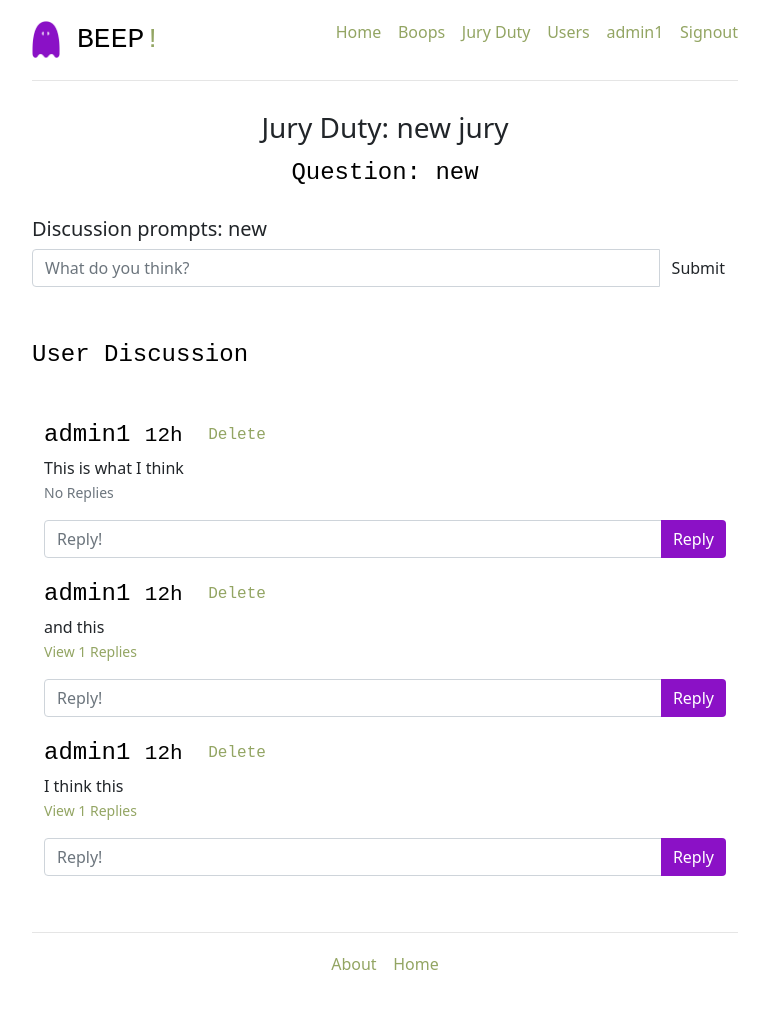
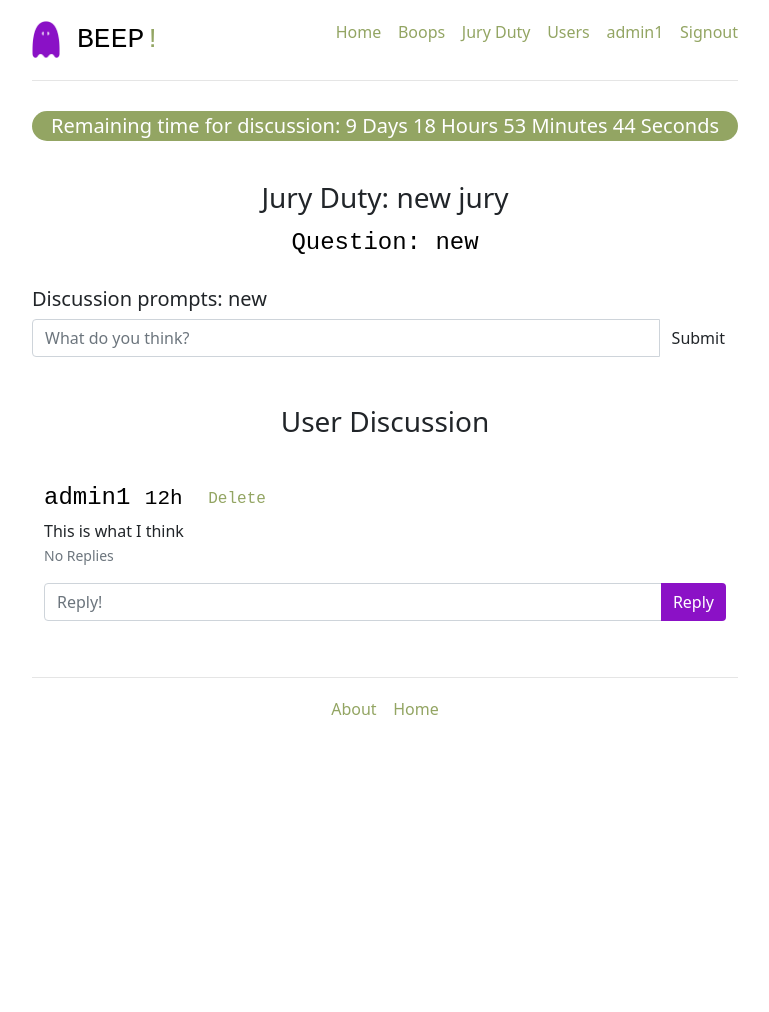
Before and after one commit to charlottemlong/globalaffairs, a Flask app: page /jury in a window 1280 px wide. Shown: the whole page, without its empty margins (255-1024 px from the left). After the commit the page ends 715 px from the top, so only its background shows below. Run offline with Flask 2, Linux system fonts and the light colour scheme; a user stored in the database is signed in; data comes from the database, SQL or seed files in the repository; both versions use the stored data as it was after the commit; some libraries are stand-ins or nearby versions.

Commit message:
Close a jury case

```diff
--- a/project/models.py
+++ b/project/models.py
@@ -1,6 +1,8 @@
 import datetime
 
 from project import db
+from datetime import timedelta
+import datetime
 
 class Tweet(db.Model):
     __tablename__ = 'tweets'
@@ -152,12 +154,14 @@ class Issue(db.Model):
     question = db.Column(db.String, nullable=False)
     type = db.Column(db.String, nullable=False, default=False)
     result = db.Column(db.String, default='In Progress')
+    end_date = db.Column(db.DateTime, nullable=False)
 
     def __init__(self, title=None, prompt=None, question=None, type=None):
         self.title = title
         self.prompt = prompt
         self.question = question
         self.type = type
+        self.end_date = datetime.datetime.now() + timedelta(days=10)
 
     def __repr__(self):
         return '<Issue {0} entitled {1}>'.format(self.id, self.title)
@@ -169,13 +173,15 @@ class Discussion_Comment(db.Model):
     user_id = db.Column(db.Integer, db.ForeignKey('users.id', ondelete="CASCADE"), nullable=False)
     comment = db.Column(db.String, nullable=False)
     posted = db.Column(db.DateTime, nullable=False)
+    archived = db.Column(db.String, nullable=False, default=False)
     poster = db.relationship("User", back_populates="discussion_comments", passive_deletes=True)
     replies = db.relationship('Reply', back_populates='disc_comment', passive_deletes=True)
 
-    def __init__(self, comment, posted, user_id):
+    def __init__(self, comment=None, posted=None, user_id=None, archived=False):
         self.comment = comment
         self.posted = posted
         self.user_id = user_id
+        self.archived = archived
 
     def __repr__(self):
         return '<Id {0} - {1}>'.format(self.tweet_id, self.tweet)
--- a/project/templates/admin.html
+++ b/project/templates/admin.html
@@ -62,10 +62,12 @@
             </a>
         </div>
         <div class="media-body">
-            <h4 class="media-heading">{{issue.id}} {{ issue.title }} </h4>
+            <h4 class="media-heading">{{issue.id}} {{ issue.title }}</h4>
             Question: {{issue.question}}
             <br>
-            Result: {{issue.result}}
+            Result: {{issue.result}} {% if issue.result == "In Progress" %}<a href="{{ url_for('users.close_jury', issue_id=issue.id )}}">Close Issue</a> {% endif %}
+            <br>
+            <a href="/">View Discussion</a>
         </div>
     </div>
     {% endfor %}
--- a/project/templates/jury.html
+++ b/project/templates/jury.html
@@ -5,12 +5,57 @@
 <h4>You are not currently on jury duty. Check back later to see if you're off the bench<span class = "exclamation">!</span></h4>
 <br>
 {% else %}
+
+
+
+<p id="time" style="text-align:center; background: #93a563; border-radius: 25px; color: white; font-size: 20px;">Remaining time for discussion: <span id="timer"></span></p>
+<br>
+
+<script>
+// Set the date we're counting down to and adjust month because of python & javascript differences
+var month = (parseInt("{{issue.end_date.month}}") - 1)
+var countDownDate = new Date("{{issue.end_date.year}}", month, "{{issue.end_date.day}}", "{{issue.end_date.hour}}", "{{issue.end_date.minute}}", "{{issue.end_date.second}}", 0);
+
+// Update the count down every 1 second
+//adapted from https://www.w3schools.com/howto/howto_js_countdown.asp
+var x = setInterval(function() {
+
+  // Get today's date and time
+  var now = new Date().getTime();
+
+  // Find the distance between now and the count down date
+  var distance = countDownDate - now;
+
+  // Time calculations for days, hours, minutes and seconds
+  var days = Math.floor(distance / (1000 * 60 * 60 * 24));
+  var hours = Math.floor((distance % (1000 * 60 * 60 * 24)) / (1000 * 60 * 60));
+  var minutes = Math.floor((distance % (1000 * 60 * 60)) / (1000 * 60));
+  var seconds = Math.floor((distance % (1000 * 60)) / 1000);
+
+  // Display the result in the element with id="timer"
+  document.getElementById("timer").innerHTML = days + " Days " + hours + " Hours "
+  + minutes + " Minutes " + seconds + " Seconds ";
+    //document.getElementById("timer").innerHTML = countDownDate;
+
+  // If the count down is finished, write some text
+  if (distance < 0) {
+    clearInterval(x);
+    document.getElementById("time").innerHTML = "Discussion time has concluded. Please vote.";
+    document.getElementById("discussionform").innerHTML = "";
+    document.getElementById("deletebutt").innerHTML = "";
+    document.getElementById("submitreply").innerHTML = "";
+    document.getElementById("delrep").innerHTML = "";
+  }
+}, 1000);
+
+</script>
+
 <h3 style="text-align:center"> Jury Duty: {{issue.title}} </h3>
 <h4 style="text-align:center">Question: {{issue.question}} </h4>
 <br>
+
+<div id="discussionform">
 <h5>Discussion prompts: {{issue.prompt}} </h5>
-
-
 <form action="{{ url_for('users.post_discussion') }}" method="post">
     {{ form.csrf_token }}
     <div class="input-group">
@@ -27,9 +72,11 @@
         </span>
     </div>
 </form>
+</div>
 <br>
 <br>
-<h4>User Discussion</h4>
+<div id="openfordiscuss">
+<h3 style="text-align:center">User Discussion</h4>
 <div class="row marketing">
     <div class="col-lg-12">
         {% for disc_comment in all_comments %}
@@ -43,7 +90,7 @@
                         <div class="media-heading">
                             <h4>{{ disc_comment.poster.name }}
                                 <small>{{ disc_comment.delta_time(disc_comment.posted) }} <a class="btn btn-default btn-xs"
-                                        href="{{ url_for('users.delete_disc', disc_id=disc_comment.comment_id )}}">Delete</a></small>
+                                        href="{{ url_for('users.delete_disc', disc_id=disc_comment.comment_id )}}" id="deletebutt">Delete</a></small>
 
 
                             </h4>
@@ -90,7 +137,7 @@
                                         <small class="text-muted"> {{reply.posted}}</small>
                                         {% if current_user_id == reply.user_id or current_user_id == disc_comment.user_id %}
 
-                                        <a class="btn btn-default btn-xs" href="/delete-reply/{{reply.id}}">Delete</a>
+                                        <a class="btn btn-default btn-xs" href="/delete-reply/{{reply.id}}" id="delrep">Delete</a>
                                         {% endif %}
                                     </div>
                                 </div>
@@ -100,7 +147,7 @@
                     </div>
 
                     <!-- reply form! -->
-                    <form action="/create-reply/{{disc_comment.comment_id}}" method="POST" class="input-group mb-3">
+                    <form action="/create-reply/{{disc_comment.comment_id}}" method="POST" class="input-group mb-3" id="submitreply">
                         <input type="text" id="text" name="text" class="form-control" placeholder="Reply!">
                         <button type="submit" class="btn btn-primary" style="background-color: #8b11c6; border: 0px;">Reply</button>
                     </form>
@@ -110,5 +157,6 @@
         {% endfor %}
     </div>
 </div>
+</div>
 {% endif %}
 {% endblock content %}
--- a/project/users/views.py
+++ b/project/users/views.py
@@ -155,6 +155,9 @@ def admin():
             except IntegrityError:
                 error = 'Make sure all fields are filled in'
                 return render_template('admin.html', form=form, error=error)
+            except:
+                error = 'Not enough users to fulfill jury'
+                return render_template('admin.html', form=form, error=error)
     return render_template('admin.html', form=form, error=error, issues=issues)
 
 
@@ -164,10 +167,10 @@ def filtered_comments(user_id):
     member_ids = db.session.query(
         Group.user_id).filter_by(issue_id=group.issue_id)
     user_comments = db.session.query(
-        Discussion_Comment).filter_by(user_id=user_id)
+        Discussion_Comment).filter_by(user_id=user_id).filter_by(archived=0)
     if member_ids.all():
         member_comments = db.session.query(Discussion_Comment).filter(
-            Discussion_Comment.user_id.in_(member_ids))
+            Discussion_Comment.user_id.in_(member_ids)).filter(Discussion_Comment.archived==0)
         result = user_comments.union(member_comments)
         return result.order_by(Discussion_Comment.posted.desc())
     else:
@@ -187,7 +190,7 @@ def jury():
         'jury.html',
         form=PostJuryForm(),
         all_comments=filtered_comments(session['user_id']),
-        current_user_id = session['user_id'], issue=issue
+        current_user_id = session['user_id'], issue=issue, date=datetime.datetime.now()
     )
 
 
@@ -207,7 +210,8 @@ def post_discussion():
             new_discuss_comment = Discussion_Comment(
                 form.comment.data,
                 datetime.datetime.now(),
-                session['user_id']
+                session['user_id'],
+                False
             )
             db.session.add(new_discuss_comment)
             db.session.commit()
@@ -218,7 +222,7 @@ def post_discussion():
         form=form,
         error=error,
         all_comments=filtered_comments(session['user_id']),
-        current_user_id = session['user_id'], issue=issue
+        current_user_id = session['user_id'], issue=issue, date=datetime.datetime.now()
     )
 
 @users_blueprint.route('/discussion/delete/<int:disc_id>/')
@@ -275,3 +279,30 @@ def delete_reply(reply_id):
         db.session.commit()
 
     return redirect(url_for('users.jury'))
+
+@users_blueprint.route('/closejury/<issue_id>', methods=['GET'])
+@login_required
+@admin_required
+def close_jury(issue_id):
+    if issue_id is not None:
+        issue = Issue.query.filter_by(id=issue_id).first()
+        if issue.result == "In Progress":
+            try:
+                member_ids = db.session.query(Group.user_id).filter_by(issue_id=issue_id)
+                if member_ids.all():
+                    discussion_comments = db.session.query(Discussion_Comment).filter(Discussion_Comment.user_id.in_(member_ids))
+                    for comment in discussion_comments:
+                        comment.archived = True
+                    db.session.commit()
+                db.session.query(Group).filter_by(issue_id=issue_id).update({'issue_id': None})
+                db.session.commit()
+                db.session.query(Issue).filter_by(id=issue_id).update({'result': "Closed"})
+                db.session.commit()
+                flash('The jury issue has been closed.')
+            except:
+                flash('Jury issue was not able to be closed.', category='error')
+        else:
+            flash('Jury issue is already closed.', category='error')
+    else:
+        flash('Jury issue does not exist.', category='error')
+    return redirect(url_for('users.admin'))
```
Also changed, not shown: project/database.db.
